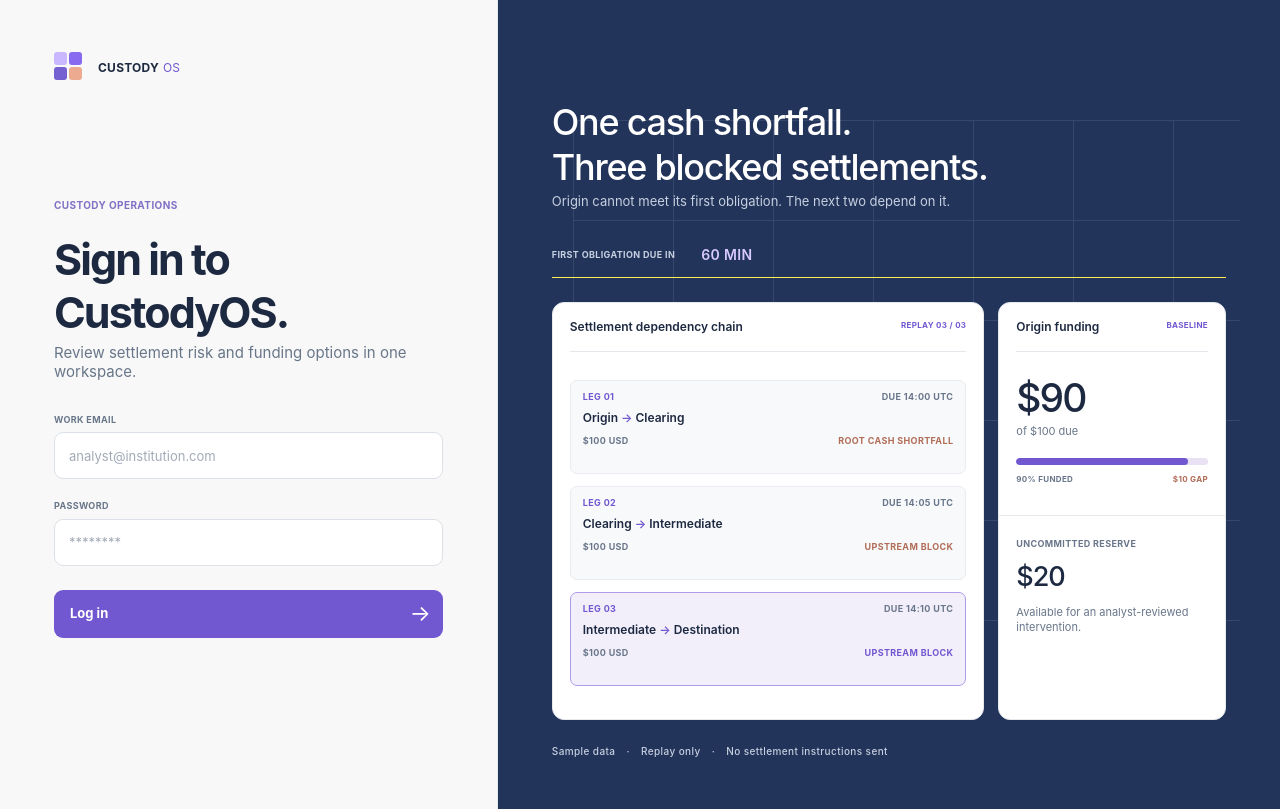
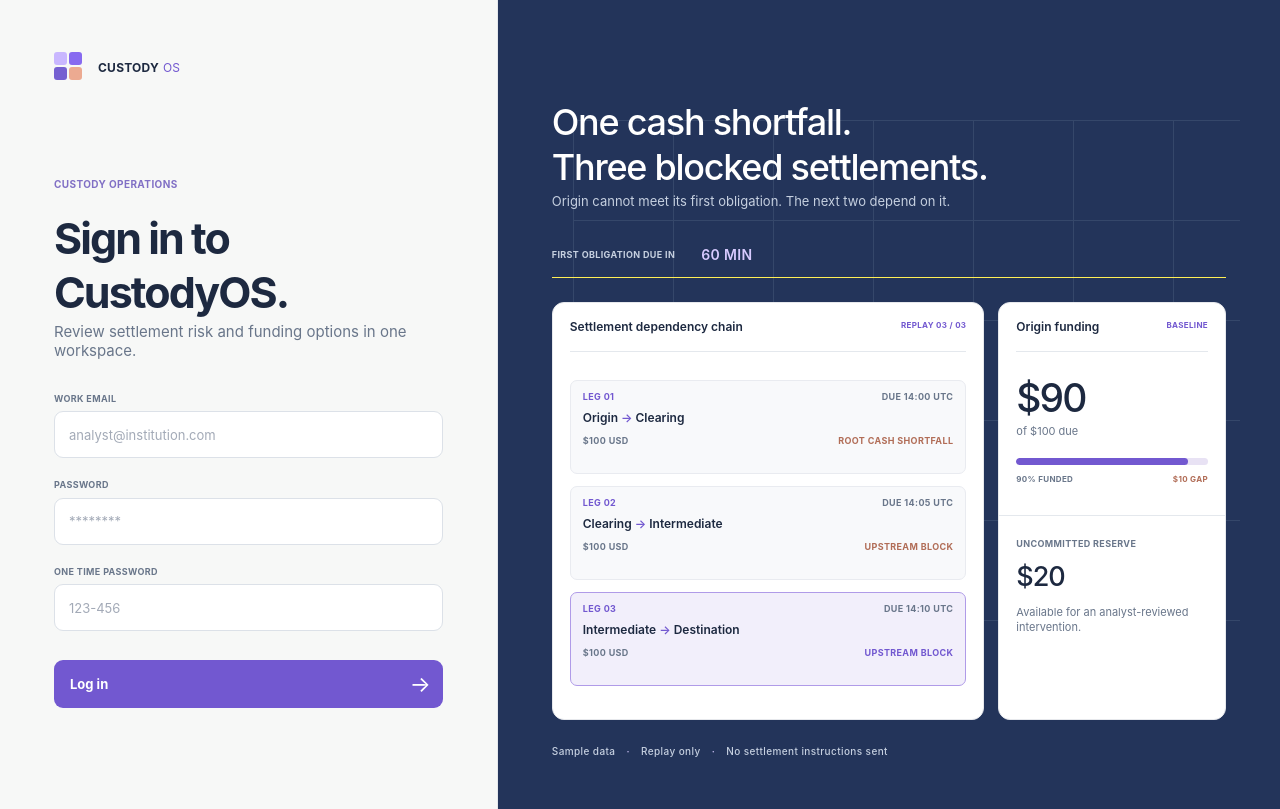
Before and after one commit to KnightHacks2026/KnightHacks2026, a Next.js app: page /login in a window 1280 px wide. Built offline with nearby package versions, Linux system fonts and the light colour scheme.

Commit message:
add OTP field

```diff
--- a/src/components/custody-login.module.css
+++ b/src/components/custody-login.module.css
@@ -70,6 +70,7 @@
   width: min(100%, 452px);
   margin: auto 0;
   padding: 0;
+  transform: translateY(25px);
 }
 
 .kicker,
@@ -168,7 +169,7 @@
   justify-content: space-between;
   gap: 16px;
   width: 100%;
-  margin-top: 4px;
+  margin-top: 9px;
   padding: 0 12px 0 16px;
   border: 0;
   border-radius: 9px;
@@ -544,6 +545,7 @@
   .accessBody {
     width: min(100%, 500px);
     margin: 64px 0 56px;
+    transform: none;
   }
 
   .accessBody h1 {
--- a/src/components/custody-login.tsx
+++ b/src/components/custody-login.tsx
@@ -102,6 +102,10 @@ export default function CustodyLogin() {
               <span>PASSWORD</span>
               <input type="password" name="password" autoComplete="off" placeholder={previewPaused ? "Enter a sample password" : passwordPreview} required />
             </label>
+            <label className={styles.field}>
+              <span>ONE TIME PASSWORD</span>
+              <input type="text" name="otp" inputMode="numeric" autoComplete="one-time-code" placeholder="123-456" required />
+            </label>
             <button className={styles.enterButton} type="submit">
               Log in <span aria-hidden="true">→</span>
             </button>
```
Also changed, not shown: 1 other file (tests, documents, lock files or other folders).
